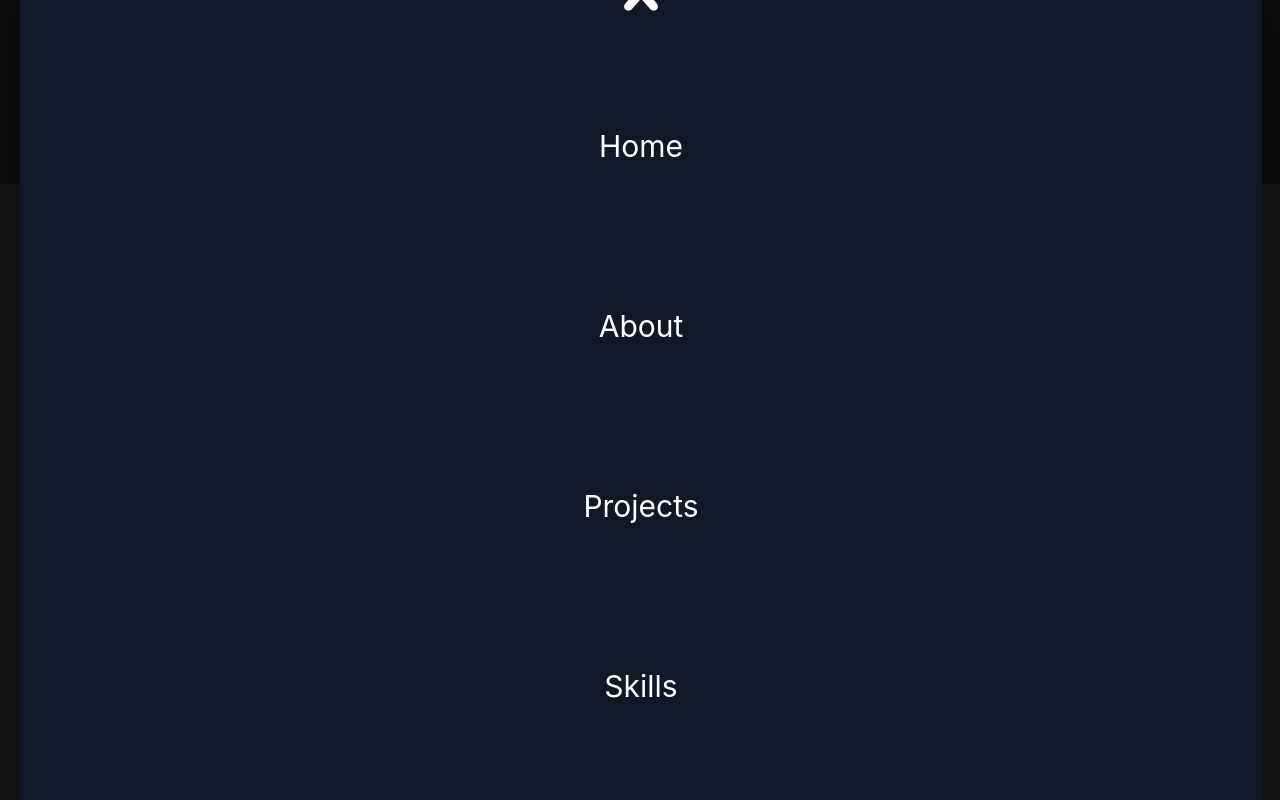
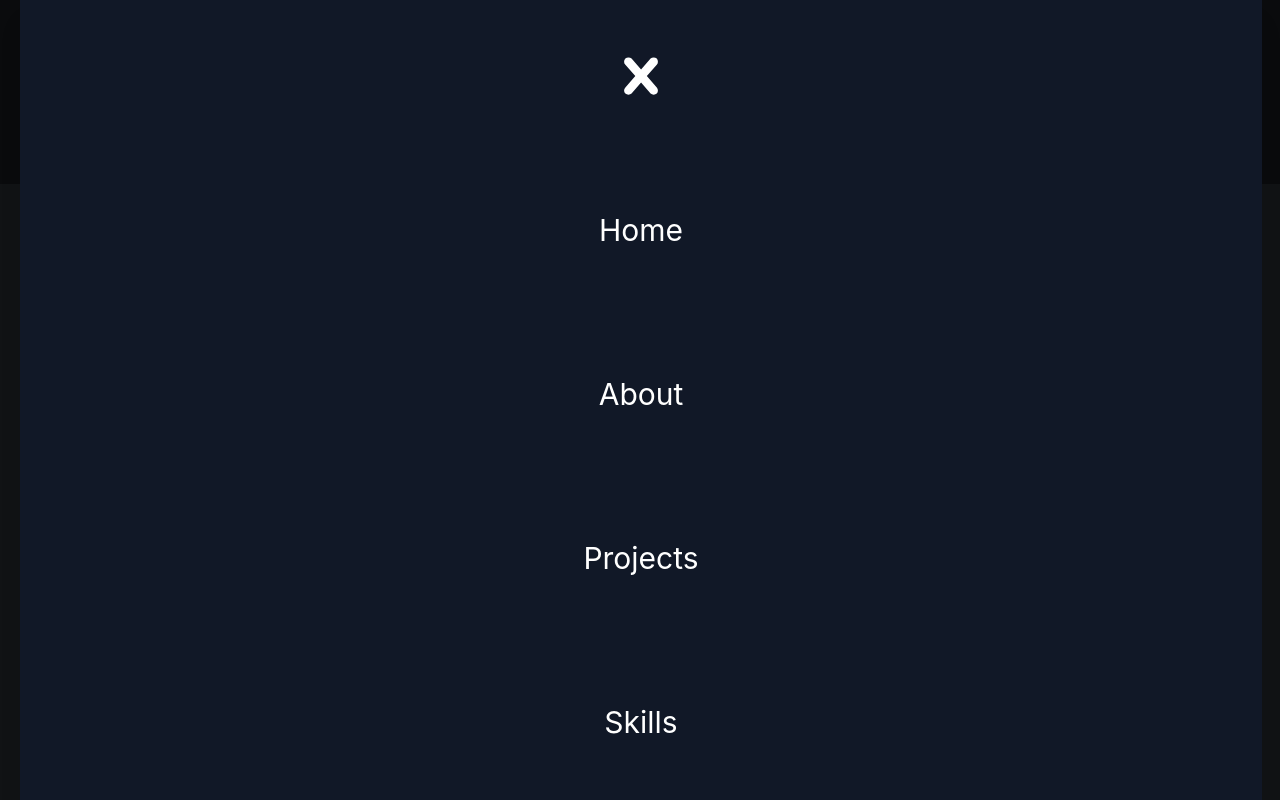
Before and after one commit to Rockingfid1/portfolio, a React (Create React App) app: page / in a window 1280 px wide. Both pictures are taken after a click on the button 1233 px from the left and 77 px from the top of the page. Shown: the top 800 px of the page. Built offline with nearby package versions, Linux system fonts and the light colour scheme.

Commit message:
changes to modal

```diff
--- a/src/components/MenuModal.js
+++ b/src/components/MenuModal.js
@@ -24,7 +24,7 @@ export default function MenuModal({ modalOpen }) {
       transition={{ duration: 0.5 }}
       exit={{ x: [2, 6, 1] }}
       ref={dialogRef}
-      className="w-screen sm:py-36 lp:pt-0 lp:pb-16 p-16 max-h-screen text-white bg-gray-900 flex flex-col items-center justify-center backdrop:bg-black backdrop:opacity-70 shadow-xl lp:w-[30%] lp:left-[70%]"
+      className="w-screen sm:py-36 lp:pt-0 lp:pb-16 p-16 max-h-screen text-white bg-gray-900 flex flex-col items-center justify-center backdrop:bg-black backdrop:opacity-70 shadow-xl lp:w-[30%] lp:left-[70%] 2md:pb-10 "
     >
       {modalOpen && (
         <div className="mt-10">
@@ -36,7 +36,7 @@ export default function MenuModal({ modalOpen }) {
         animate={{ opacity: 1 }}
         exit={{ opacity: 0 }}
         transition={{ duration: 0.3 }}
-        className="flex flex-col gap-28 sm:gap-36 sm:mt-5 items-center"
+        className="flex flex-col gap-28 sm:gap-36 sm:mt-5 items-center 2md:gap-32"
       >
         <motion.li
           initial={{ opacity: 1 }}
--- a/tailwind.config.js
+++ b/tailwind.config.js
@@ -5,6 +5,7 @@ module.exports = {
     screens: {
       sm: "640px",
       md: "768px",
+      "2md": "900px",
       lg: "1024px",
       xl: "1280px",
       "2xl": "1536px",
```
